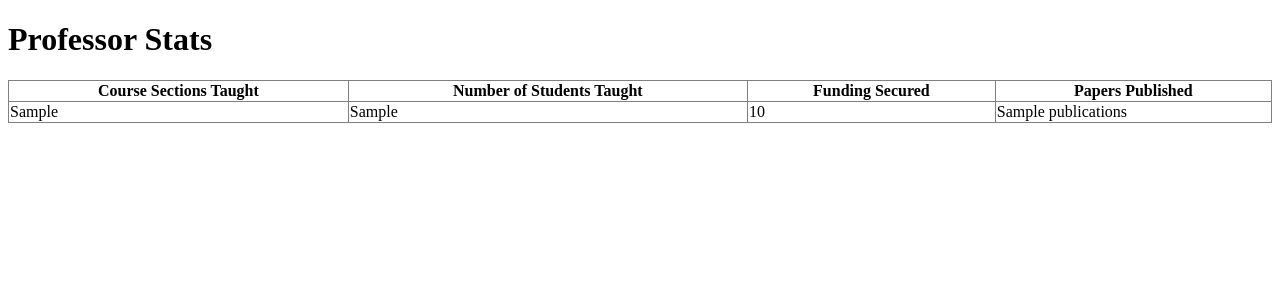
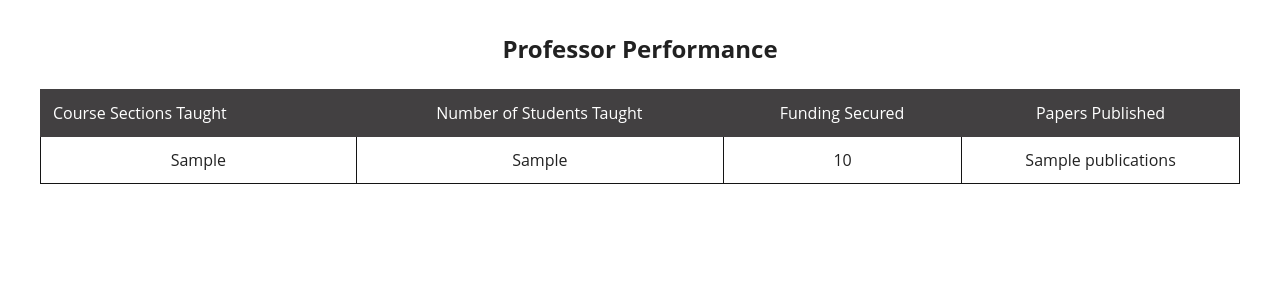
Before and after one commit to coling154/UnivDB, a Django app: template src/univSite/univApp/templates/queries/F3Table.html in a window 1280 px wide. Shown: the top 300 px of the page. Run offline with Django 5.2, Linux system fonts and the light colour scheme; the template is opened without the code that fills it: most values are stand-ins (such as "Sample title", 1, 10 or a date in 2020); parts of the project's set-up code (start-up, migrations or seed data) failed here and were passed over.

Commit message:
Table styles

```diff
--- a/src/univSite/univApp/templates/queries/F3Table.html
+++ b/src/univSite/univApp/templates/queries/F3Table.html
@@ -3,10 +3,14 @@
 <head>
     <meta charset="UTF-8">
     <title>Professor</title>
+    {% load static %}
+    <link rel="stylesheet" href="{% static 'css/tableStyle.css' %}"/>
+    <link rel="icon" type="image/png" href="{% static 'images/favi.png' %}" />
 </head>
 <body>
-    <h1>Professor Stats</h1>
-    <table style="width:100%; border-collapse: collapse;" border="1">
+    <div class="container">
+    <table class="responsive-table">
+    <caption>Professor Performance</caption>
         <thead>
             <tr>
                 <th>Course Sections Taught</th>
@@ -18,10 +22,10 @@
         <tbody>
             {% for r in rows %}
             <tr>
-                <td>{{ r.Sections_taught }}</td>
-                <td>{{ r.Students_taught }}</td>
-                <td>{{ r.amount_of_funding }}</td>
-                <td>{{ r.publications }}</td>
+               <td scope="row" data-title="Sections Taught">{{ r.Sections_taught }}</td>
+                <td data-title="Students Taught">{{ r.Students_taught }}</td>
+                <td data-title="Amount of Funding">{{ r.amount_of_funding }}</td>
+                <td data-title="Number of Publications">{{ r.publications }}</td>
             </tr>
             {% empty %}
             <tr>
@@ -30,5 +34,6 @@
             {% endfor %}
         </tbody>
     </table>
+    </div>
 </body>
 </html>
```
